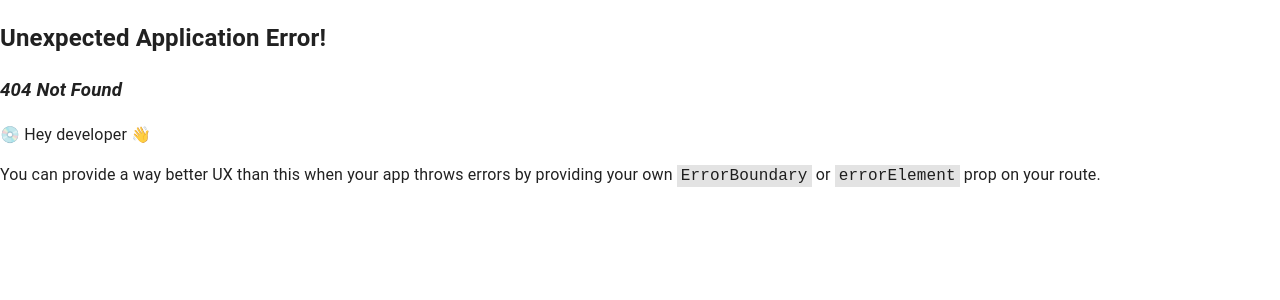
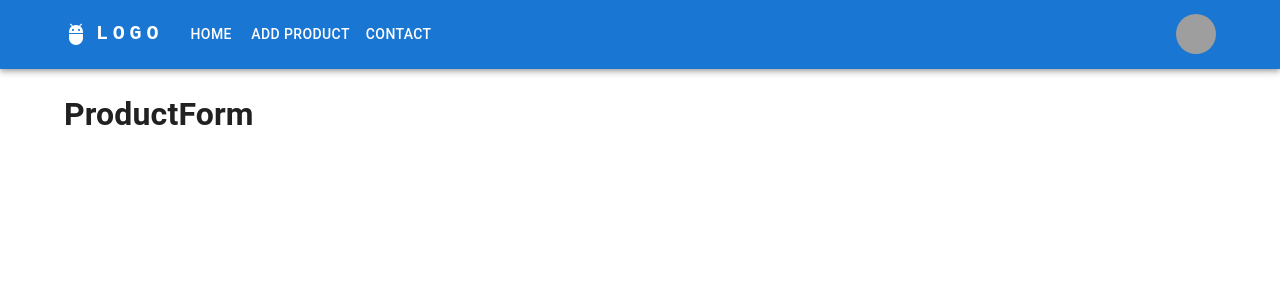
Before and after one commit to jakubmadyda/alegrosz_ts, a React (Vite) app: page /add-product in a window 1280 px wide. Before the commit this address had no page. Shown: the top 300 px of the page. Built offline with nearby package versions, Linux system fonts and the light colour scheme; grey boxes are pictures that could not be loaded.

Commit message:
add product form and basic config

```diff
--- a/src/components/Navbar/Navbar.tsx
+++ b/src/components/Navbar/Navbar.tsx
@@ -21,6 +21,10 @@ const pages = [
     {
         name: 'Home',
         link: '/',
+    },
+    {
+        name: 'Add Product',
+        link: '/add-product',
     },
     {
         name: 'Contact',
--- /dev/null
+++ b/src/components/Products/ProductForm.tsx
@@ -0,0 +1,5 @@
+function ProductForm() {
+    return <h1>ProductForm</h1>;
+}
+
+export default ProductForm;
--- a/src/router.tsx
+++ b/src/router.tsx
@@ -1,5 +1,6 @@
 import { createBrowserRouter } from 'react-router-dom';
 import Layout from './components/Layout/Layout';
+import ProductForm from './components/Products/ProductForm';
 
 export const router = createBrowserRouter([
     {
@@ -14,6 +15,10 @@ export const router = createBrowserRouter([
                 path: '/contact',
                 element: <h1>Contact</h1>,
             },
+            {
+                path: '/add-product',
+                element: <ProductForm />,
+            },
         ],
     },
     {
```
